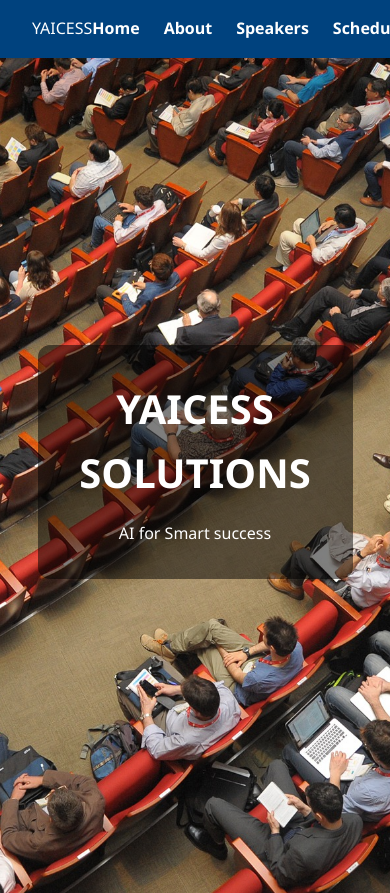
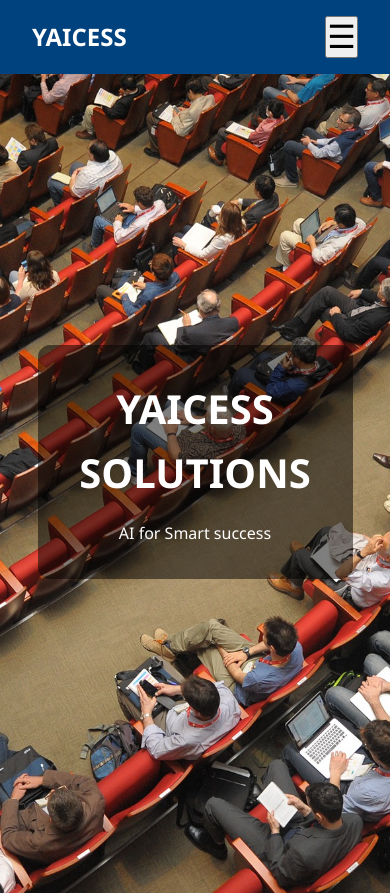
Before and after one commit to VKirananjali/event-registration-payment, a PHP site: page /event_registration/index.html in a window 390 px wide. Shown: the top 893 px of the page. Run offline with PHP 8.4, Linux system fonts and the light colour scheme; data comes from the database, SQL or seed files in the repository; data that the repository does not hold is empty.

Commit message:
nav-bar-update

```diff
--- a/assets/css/style.css
+++ b/assets/css/style.css
@@ -23,7 +23,13 @@ body {
     z-index: 1000;
 }
 
-.nav-links {
+.logo {
+    font-size: 1.5rem;
+    font-weight: bold;
+}
+
+
+.nav-links{
     list-style: none;
     display: flex;
     gap: 1.5rem;
@@ -37,6 +43,34 @@ body {
 
 .nav-links li a:hover {
     text-decoration: underline;
+}
+
+.menu-toggle {
+    display: none;
+    font-size: 2rem;
+    cursor: pointer;
+}
+
+@media screen and (max-width: 768px) {
+    .menu-toggle {
+        display: block;
+    }
+
+    .nav-links {
+        position: absolute;
+        top: 60px;
+        right: 0;
+        background: #00427E;
+        flex-direction: column;
+        width: 200px;
+        display: none;
+        padding: 1rem;
+        box-shadow: 0 4px 8px rgba(0,0,0,0.2);
+    }
+
+    .nav-links.active {
+        display: flex;
+    }
 }
 
 .hero {
--- a/assets/js/main.js
+++ b/assets/js/main.js
@@ -44,3 +44,16 @@ window.addEventListener('scroll', onScroll);
 
 // Optional: run at page load to highlight correct nav
 document.addEventListener('DOMContentLoaded', onScroll);
+document.addEventListener('DOMContentLoaded', function () {
+  const navLinks = document.querySelector('.nav-links');
+
+  document.getElementById('menu-toggle').addEventListener('click', function () {
+    navLinks.classList.toggle('active');
+  });
+
+  navLinks.querySelectorAll('a').forEach(link => {
+    link.addEventListener('click', () => {
+      navLinks.classList.remove('active');
+    });
+  });
+});
--- a/index.html
+++ b/index.html
@@ -12,6 +12,7 @@
     <!-- 🔷 Navigation Bar -->
     <nav class="navbar">
         <div class="logo">YAICESS</div>
+        <button class="menu-toggle" id="menu-toggle">&#9776;</button>
         <ul class="nav-links">
             <li><a href="#home">Home</a></li>
             <li><a href="#about">About</a></li>
```
